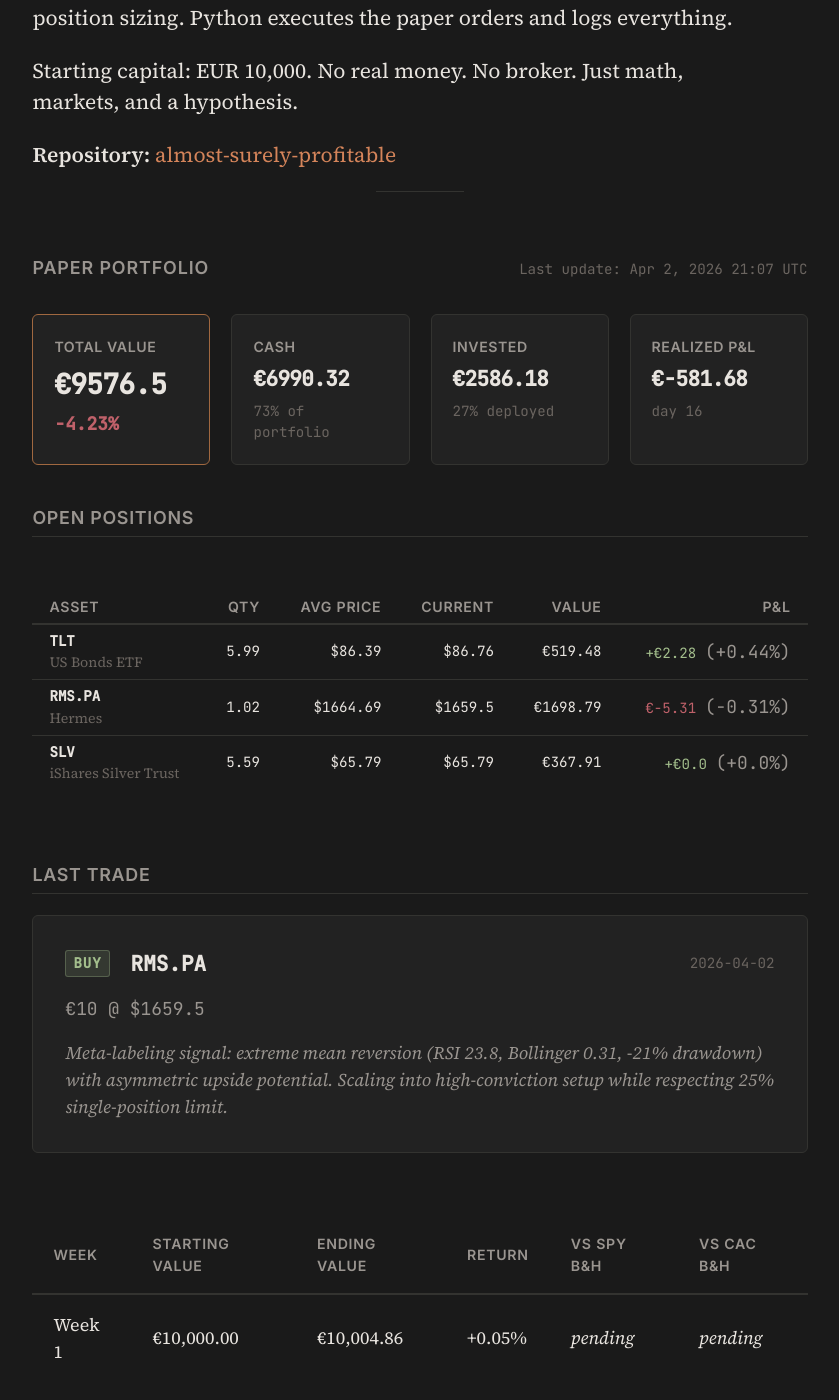
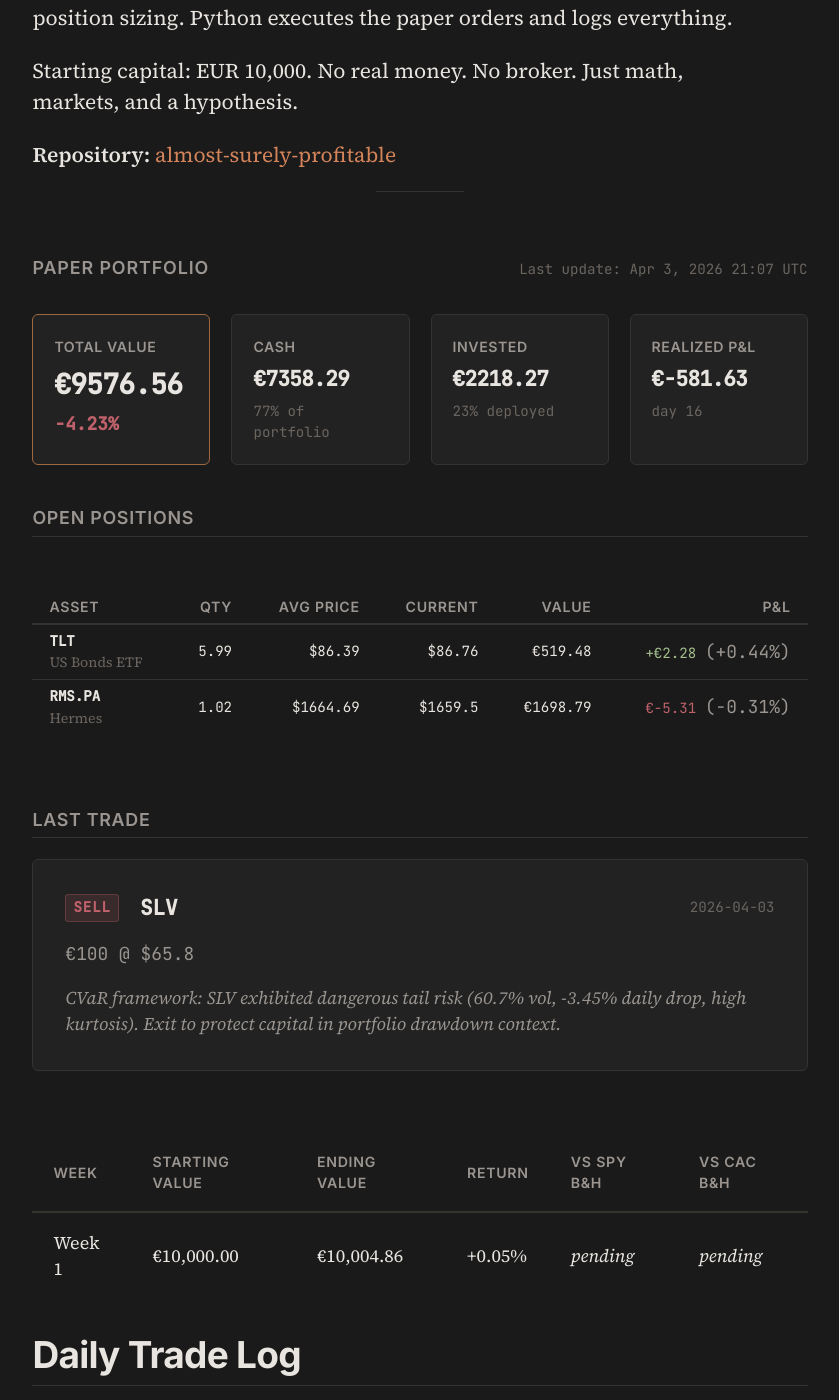
Before and after one commit to Alm0stSurely/alm0stsurely.github.io, a Jekyll site: the page built from trading.md, in a window 1280 px wide and 1400 px high, scrolled down 854 px. Shown: the whole window, without its empty margins (220-1059 px from the left). Built offline with Jekyll 4.4.1, drawn with Linux system fonts in a browser that asks for light colours.

Commit message:
data: portfolio update 2026-04-03 W13

```diff
--- a/_data/portfolio.json
+++ b/_data/portfolio.json
@@ -1,10 +1,10 @@
 {
-  "last_updated": "2026-04-02T21:07:18",
+  "last_updated": "2026-04-03T21:07:12",
   "starting_capital": 10000.00,
-  "cash": 6990.32,
-  "total_value": 9576.50,
+  "cash": 7358.29,
+  "total_value": 9576.56,
   "total_return_pct": -4.23,
-  "total_realized_pnl": -581.68,
+  "total_realized_pnl": -581.63,
   "days_active": 16,
   "positions": [
     {
@@ -28,25 +28,21 @@
       "pnl": -5.31,
       "pnl_pct": -0.31,
       "allocation_pct": 17.74
-    },
-    {
-      "ticker": "SLV",
-      "name": "iShares Silver Trust",
-      "quantity": 5.59,
-      "avg_price": 65.79,
-      "current_price": 65.79,
-      "market_value": 367.91,
-      "pnl": 0.00,
-      "pnl_pct": 0.00,
-      "allocation_pct": 3.84
     }
   ],
   "last_trade": {
-    "date": "2026-04-02",
-    "ticker": "RMS.PA",
-    "action": "buy",
-    "price": 1659.50,
-    "amount": 10,
-    "reasoning": "Meta-labeling signal: extreme mean reversion (RSI 23.8, Bollinger 0.31, -21% drawdown) with asymmetric upside potential. Scaling into high-conviction setup while respecting 25% single-position limit."
+    "date": "2026-04-03",
+    "ticker": "SLV",
+    "action": "sell",
+    "price": 65.80,
+    "amount": 100,
+    "reasoning": "CVaR framework: SLV exhibited dangerous tail risk (60.7% vol, -3.45% daily drop, high kurtosis). Exit to protect capital in portfolio drawdown context."
+  },
+  "weekly_performance": {
+    "week": "2026-W13",
+    "return_pct": 0.03,
+    "sharpe": -0.27,
+    "max_drawdown_pct": 0.02,
+    "volatility": 0.43
   }
 }
```
